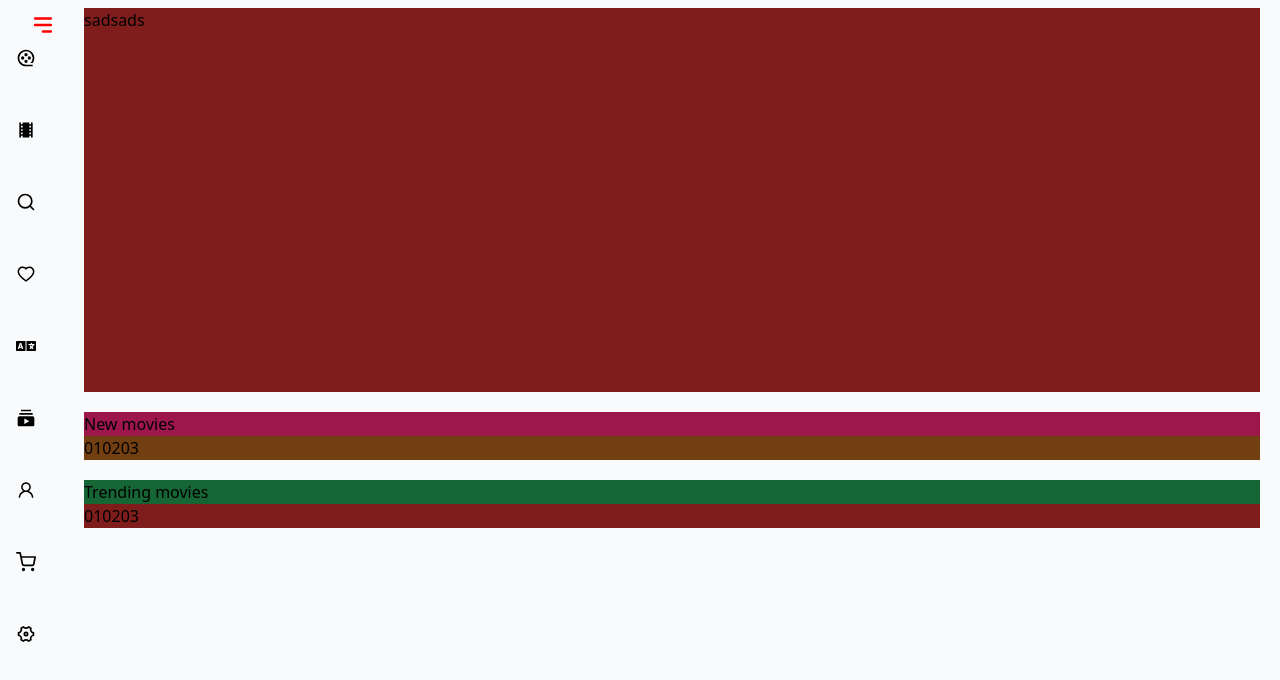
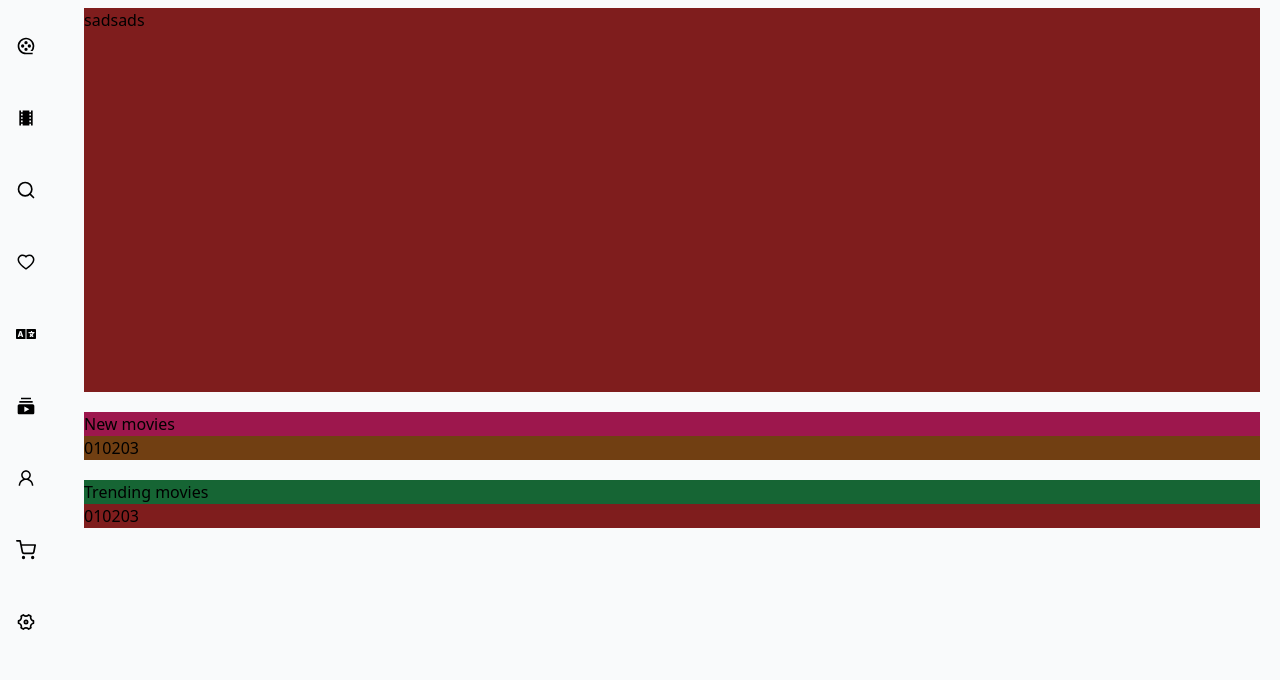
Before and after one commit to palani3/Movie, a React (Vite) app: page /Newmovies in a window 1280 px wide. Shown: the top 680 px of the page. Built offline with nearby package versions, Linux system fonts and the light colour scheme.

Commit message:
jumboston design

```diff
--- a/src/Components/Navbar.jsx
+++ b/src/Components/Navbar.jsx
@@ -64,10 +64,10 @@ export default function Navbar() {
     <section className="flex  ">
       <div
       // w-48
-        className={` min-h-screen ${open ? "w-48" : "w-16"} duration-500  px-2 pb-5`}
+        className={` min-h-screen ${open ? "w-48" : "w-10"} duration-500  px-2 pb-5`}
       >
-        <div className="py-3 flex justify-end ">
-          <HiMenuAlt3
+        <div className="pb-3 flex justify-end ">
+          {/* <HiMenuAlt3
             size={26}
             color={"red"}
 
@@ -75,7 +75,7 @@ export default function Navbar() {
             // onClick={() => {
             //   setopen(!open);
             // }}
-          />
+          /> */}
           {/* <p className='text-gray-50'>sasdasdasdsadss</p> */}
         </div>
         <div className="mt-4 flex flex-col gap-9  fixed">
```
